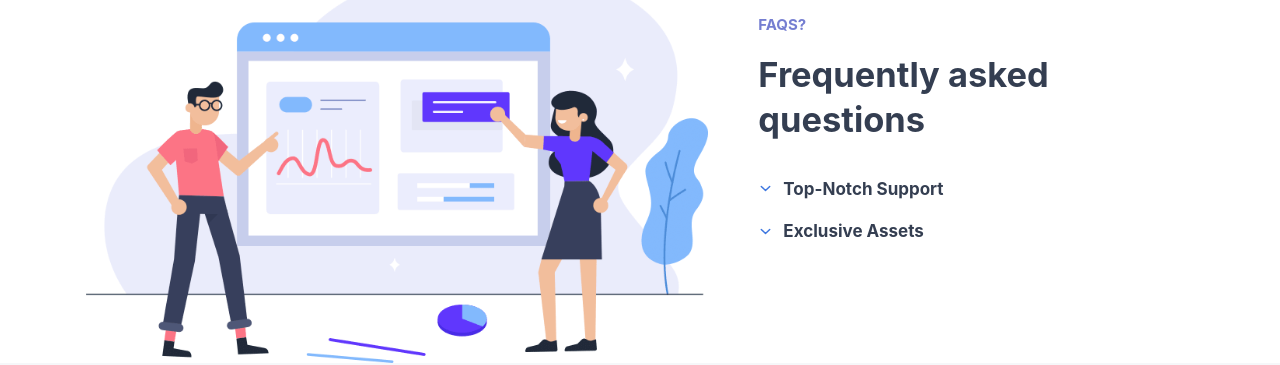
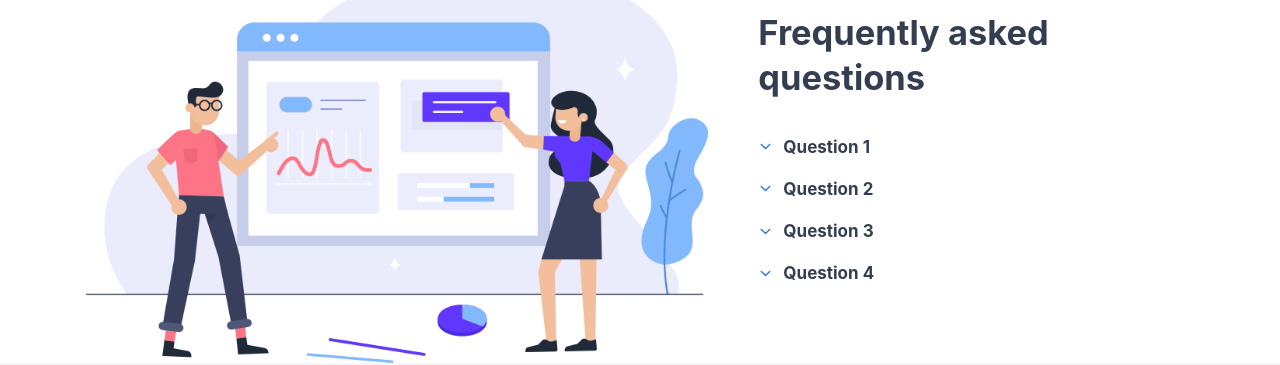
Before and after one commit to leenock/driver-app-crm, a React (Create React App) app in the folder frontend-side/: page / in a window 1280 px wide. Shown: the part 2080-2445 px from the top of the page. Built offline with nearby package versions, Linux system fonts and the light colour scheme.

Commit message:
faqs commits

```diff
--- a/frontend-side/package.json
+++ b/frontend-side/package.json
@@ -8,6 +8,7 @@
     "@testing-library/user-event": "^13.5.0",
     "react": "^18.3.1",
     "react-dom": "^18.3.1",
+    "react-icons": "^5.2.1",
     "react-router-dom": "^6.23.1",
     "react-scripts": "5.0.1",
     "web-vitals": "^2.1.4"
--- a/frontend-side/src/components/Faqs/Faqs.jsx
+++ b/frontend-side/src/components/Faqs/Faqs.jsx
@@ -1,5 +1,37 @@
+import React, { useState } from "react";
 import "./faqs.css";
+
 const Faqs = () => {
+  const [expandedId, setExpandedId] = useState(null);
+
+  const toggleAccordion = (id) => {
+    setExpandedId(expandedId === id ? null : id);
+  };
+
+  const faqs = [
+    {
+      id: 1,
+      title: "Question 1",
+      content: "Fusce dapibus, tellus ac cursus commodo, tortor mauris condimentum nibh, ut fermentum massa justo sit amet risus. Cras mattis consectetur purus sit amet fermentum. Praesent commodo cursus magna, vel."
+    },
+    {
+      id: 2,
+      title: "Question 2",
+      content: "Maecenas sed diam eget risus varius blandit sit amet non magna. Sed posuere consectetur est at lobortis. Integer posuere erat a ante venenatis dapibus posuere velit aliquet."
+    },
+    {
+      id: 3,
+      title: "Question 3",
+      content: "Maecenas sed diam eget risus varius blandit sit amet non magna. Sed posuere consectetur est at lobortis. Integer posuere erat a ante venenatis dapibus posuere velit aliquet."
+    },
+    {
+      id: 4,
+      title: "Question 4",
+      content: "Maecenas sed diam eget risus varius blandit sit amet non magna. Sed posuere consectetur est at lobortis. Integer posuere erat a ante venenatis dapibus posuere velit aliquet."
+    }
+    // Add more FAQs here
+  ];
+
   return (
     <section className="about" aria-labelledby="about-label">
       <div className="container">
@@ -22,52 +54,36 @@
           <h2 className="h2 section-title">
             Frequently asked questions
           </h2>
+
           <ul>
-            <li className="about-item">
-              <div className="accordion-card" data-accordion>
+            {faqs.map((faq) => (
+              <li className="about-item" key={faq.id}>
+                <div
+                  className={`accordion-card ${expandedId === faq.id ? "expanded" : ""}`}
+                  data-accordion
+                >
                   <h3 className="card-title">
-                  <button className="accordion-btn" data-accordion-btn>
+                    <button
+                      className="accordion-btn"
+                      data-accordion-btn
+                      onClick={() => toggleAccordion(faq.id)}
+                    >
                       <ion-icon
-                      name="chevron-down-outline"
+                        name={`chevron-${expandedId === faq.id ? "down" : "down"}-outline`}
                         aria-hidden="true"
-                      className="down"
+                        className={expandedId === faq.id ? "up" : "up"}
                       ></ion-icon>
-
-                    <span className="span h5">Top-Notch Support</span>
+                      <span className="span h5">{faq.title}</span>
                     </button>
                   </h3>
-
+                  {expandedId === faq.id && (
                     <p className="accordion-content">
-                  Fusce dapibus, tellus ac cursus commodo, tortor mauris
-                  condimentum nibh, ut fermentum massa justo sit amet risus.
-                  Cras mattis consectetur purus sit amet fermentum. Praesent
-                  commodo cursus magna, vel.
+                      {faq.content}
                     </p>
+                  )}
                 </div>
               </li>
-
-            <li className="about-item">
-              <div className="accordion-card" data-accordion>
-                <h3 className="card-title">
-                  <button className="accordion-btn" data-accordion-btn>
-                    <ion-icon
-                      name="chevron-down-outline"
-                      aria-hidden="true"
-                      className="down"
-                    ></ion-icon>
-
-                    <spna className="span h5">Exclusive Assets</spna>
-                  </button>
-                </h3>
-
-                <p className="accordion-content">
-                  Fusce dapibus, tellus ac cursus commodo, tortor mauris
-                  condimentum nibh, ut fermentum massa justo sit amet risus.
-                  Cras mattis consectetur purus sit amet fermentum. Praesent
-                  commodo cursus magna, vel.
-                </p>
-              </div>
-            </li>
+            ))}
           </ul>
         </div>
       </div>
--- a/frontend-side/src/components/Faqs/faqs.css
+++ b/frontend-side/src/components/Faqs/faqs.css
@@ -38,3 +38,10 @@
     max-height: max-content;
     padding-block-end: 20px;
   }
+  p.accordion-content {
+    border: 1px solid lightgray;
+    border-radius: 8px;
+    box-shadow: rgba(60, 64, 67, 0.3) 0px 1px 2px 0px, rgba(60, 64, 67, 0.15) 0px 1px 3px 1px;
+    cursor: pointer;
+
+  }
```
Also changed, not shown: 1 other file (tests, documents, lock files or other folders). Lines whose indentation alone changed are shown as unchanged.
